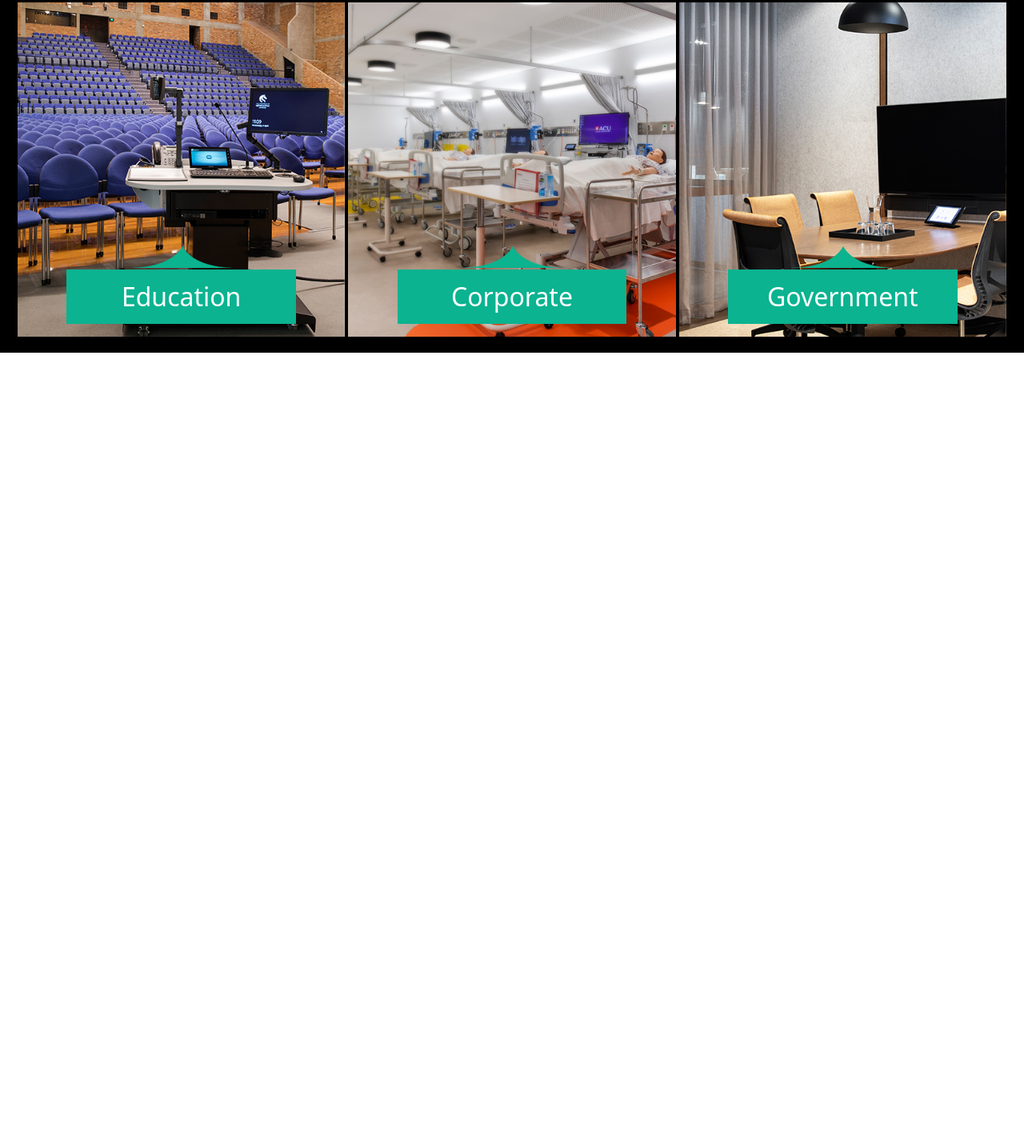
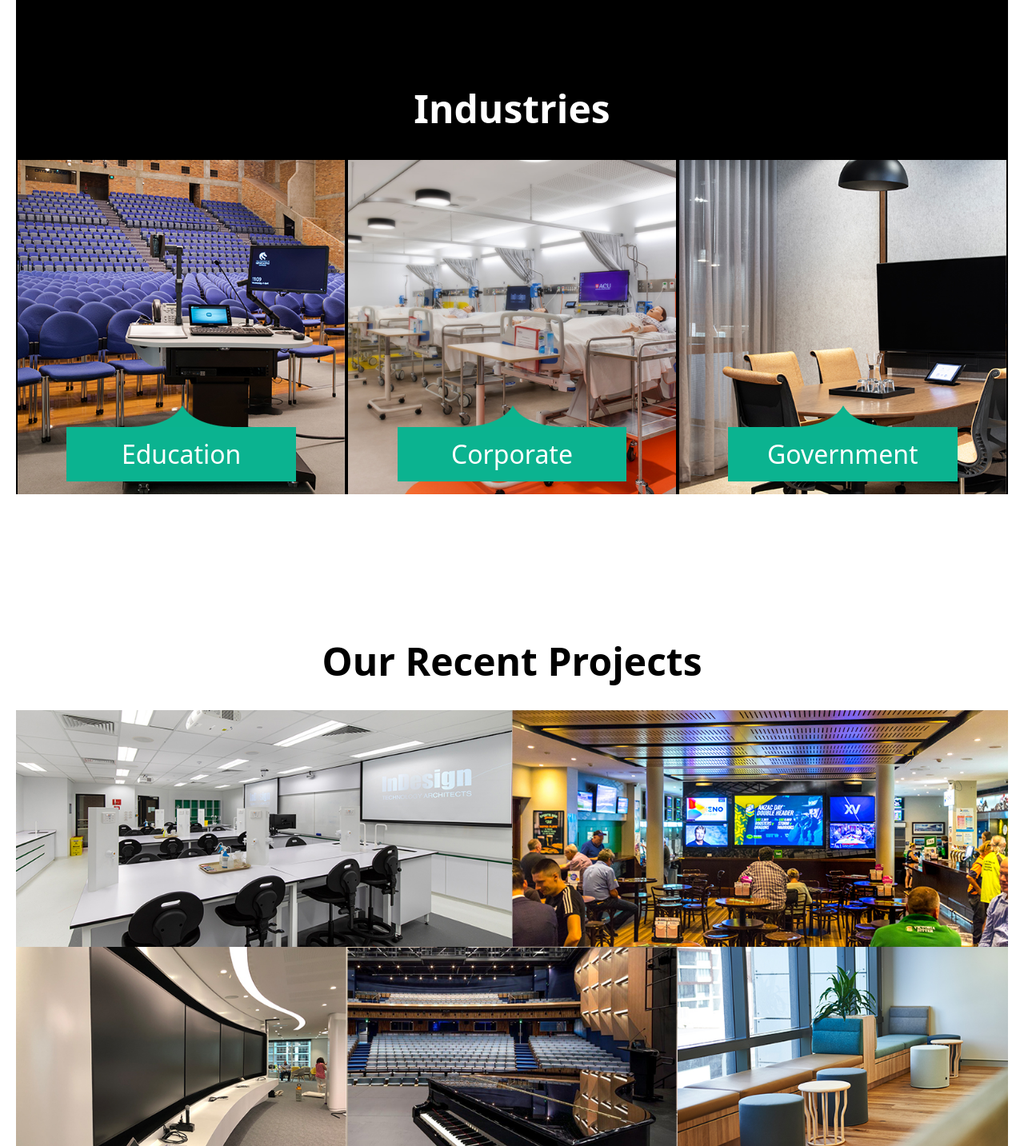
Before and after one commit to Imprasna/designplus, a plain HTML site: page index.html in a window 1280 px wide. Shown: the part 1367-2800 px from the top of the page at 80% size. Before the commit the page ends 1808 px from the top, so only its background shows below. Drawn offline with nearby package versions, Linux system fonts and the light colour scheme.

Commit message:
Layout Updated

```diff
--- a/index.html
+++ b/index.html
@@ -87,7 +87,7 @@
               <img src="assets/Images/about-ring.png" alt="">
               <p class="fifty">
                 <span>50</span>
-                years of Experience
+                years Experience
               </p>
             </div>
           </div>
@@ -100,7 +100,7 @@
         <div class="container-fluid">
           <div class="row industries_block">
             <h1>Industries</h1>
-            <div class="col-md-4 gx-1 align-items-end">
+            <div class="col-md-4 g-1 align-items-end">
               <div class="card" style="width: 100%;">
                 <img src="assets/images/service_education.jpg" class="card-img-top" alt="...">
                 <a href="#" class="btn btn-primary">Education</a>
@@ -108,7 +108,7 @@
                 </div> -->
               </div>
             </div>
-            <div class="col-md-4 gx-1 align-items-end">
+            <div class="col-md-4 g-1 align-items-end">
               <div class="card" style="width: 100%;">
                 <img src="assets/images/service_government.jpg" class="card-img-top" alt="...">
                 <a href="#" class="btn btn-primary">Corporate</a>
@@ -116,13 +116,40 @@
                 </div> -->
               </div>
             </div>
-            <div class="col-md-4 gx-1 align-items-end">
+            <div class="col-md-4 g-1 align-items-end">
               <div class="card" style="width: 100%;">
                 <img src="assets/images/service_corporate.jpg" class="card-img-top" alt="...">
                 <a href="#" class="btn btn-primary">Government</a>
                 <!-- <div class="card-body">
                 </div> -->
               </div>
+            </div>
+          </div>
+        </div>
+      </div>
+    </section>
+
+    <section>
+      <div class="container-fluid third_sec">
+        <div class="container-fluid">
+          <div class="row third_sec-block">
+            <h1>Our Recent Projects</h1>
+            <div class="col-md-6 gx-0">
+              <img src="assets/images/recent_project_01.jpg" alt="">
+            </div>
+            <div class="col-md-6 gx-0">
+              <img src="assets/images/recent_project_02.jpg" alt="">
+            </div>
+          </div>
+          <div class="row third_sec-block-2">
+            <div class="col-md-4 gx-0">
+              <img src="assets/images/recent_project_03.jpg" alt="">
+            </div>
+            <div class="col-md-4 gx-0">
+              <img src="assets/images/recent_project_04.jpg" alt="">
+            </div>
+            <div class="col-md-4 gx-0">
+              <img src="assets/images/recent_project_05.jpg" alt="">
             </div>
           </div>
         </div>
--- a/style.css
+++ b/style.css
@@ -122,11 +122,14 @@ p.hero_texts > span::after {
 
 .col-sm-5.col-md-6.second_sec-img > p.fifty {
     position: absolute;
-    top: 10rem;
-    left: 50%;
+    top: 6rem;
+    left: 70%;
     display: flex;
     flex-direction: column;
     align-items: center;
+    text-transform: uppercase;
+    width: 1%;
+    text-align: center;
 }
 
 .col-sm-5.col-md-6.second_sec-img > p.fifty span {
@@ -137,8 +140,24 @@ p.hero_texts > span::after {
 
 
 .container-fluid.industries {
+    background: #fff;
+    padding: 20px 20px 0;
+}
+
+.container-fluid.industries > .container-fluid {
     background: #000;
-    padding: 20px;
+}
+
+.row.industries_block {
+    padding-top: 10rem;
+}
+
+.row.industries_block > h1 {
+    font-size: 3rem;
+    font-weight: 700;
+    color: #fff;
+    text-align: center;
+    margin-bottom: 2rem;
 }
 
 .card {
@@ -169,7 +188,33 @@ a.btn.btn-primary {
 a.btn.btn-primary::before {
     content: url(./assets/Images/service-shape.png);
     position: absolute;
-    bottom: 3.6rem;
+    bottom: 3.5rem;
     left: 0;
     width: 100%;
 }
+
+.container-fluid.third_sec {
+    padding: 20px;
+    background: #fff;
+}
+
+.row.third_sec-block > .col-md-6.gx-0 > img {
+    width: 100%;
+}
+
+.row.third_sec-block-2 > .col-md-4.gx-0 > img {
+    width: 100%;
+    height: auto;
+}
+
+.row.third_sec-block {
+    padding-top: 10rem;
+}
+
+.row.third_sec-block > h1 {
+    font-size: 3rem;
+    font-weight: 700;
+    color: #000;
+    text-align: center;
+    margin-bottom: 2rem;
+}
```
